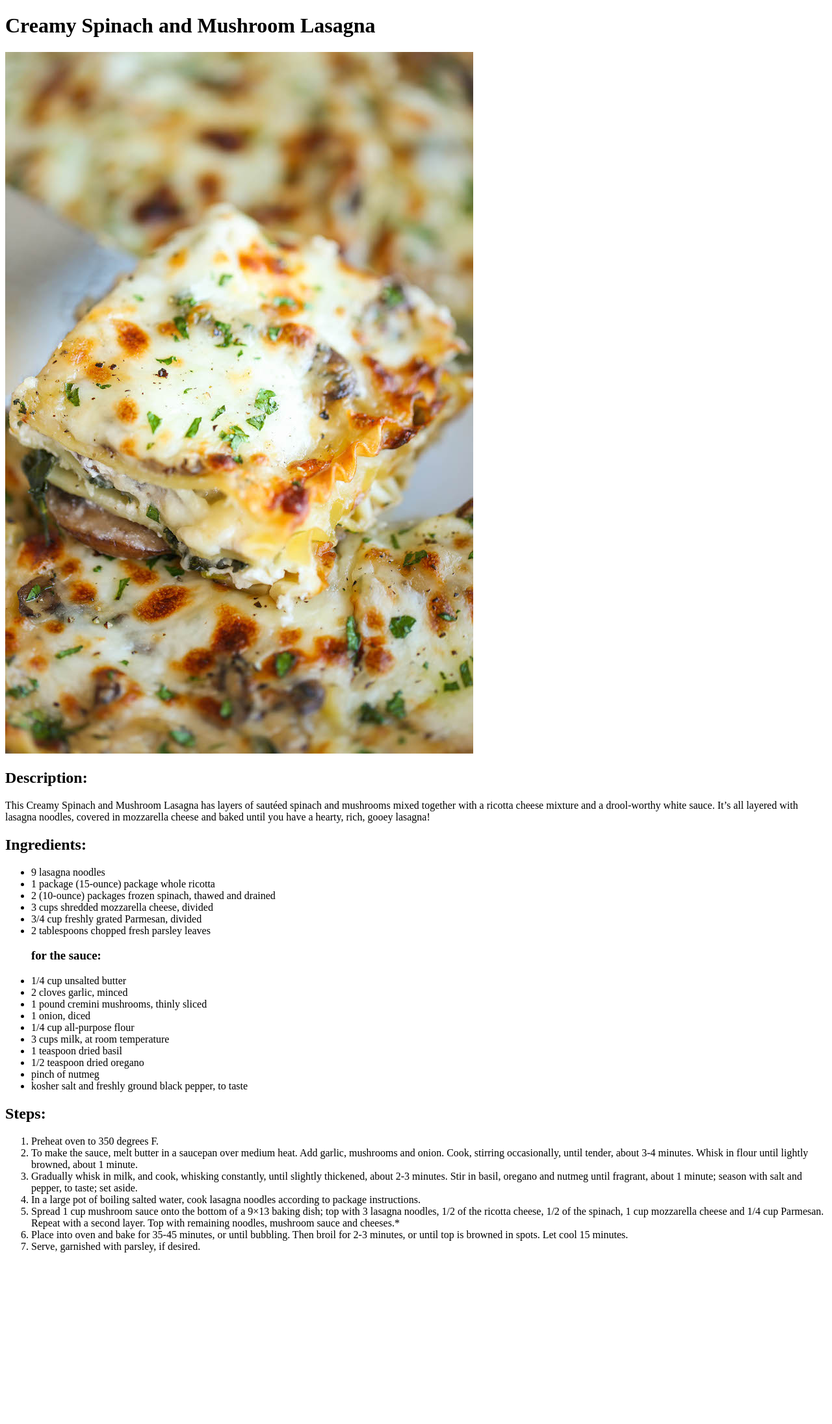
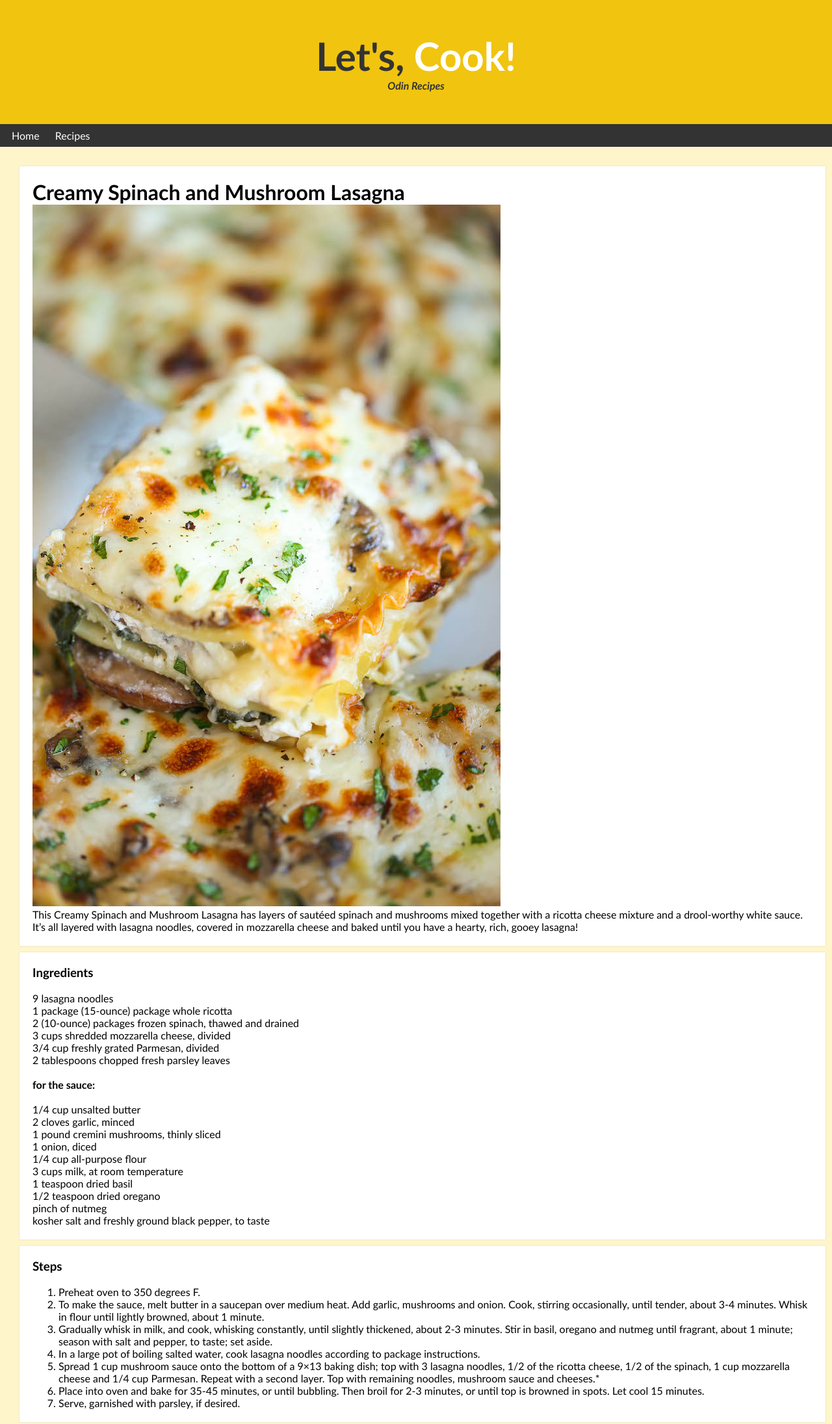
Before and after one commit to shielamarieee/odin-recipes, a plain HTML site: page recipes/lasagna.html in a window 1280 px wide. Shown: the whole page at 65% size. Before the commit the page ends 1944 px from the top, so only its background shows below. Drawn offline with Linux system fonts and the light colour scheme.

Commit message:
add styling on recipes/lasagna.html

```diff
--- a/recipes/lasagna.html
+++ b/recipes/lasagna.html
@@ -2,14 +2,39 @@
 <html lang="en">
   <head>
     <meta charset="utf-8">
-    <title></title>
+    <title>Creamy Spinach and Mushroom Lasagna</title>
+    <link rel="stylesheet" href="../../odin-recipes/style.css">
   </head>
   <body>
+    <div class="header">
+      <h1><span class="highlight">Let's,</span> Cook!</h1>
+        <h2>Odin Recipes</h2>
+    </div>
+
+    <div class="nav">
+      <ul>
+        <li><a href="../../odin-recipes/index.html">Home</a></li>
+        <div class="dropdown">
+          <li><a href="#" class="dropdown-link">Recipes</a></li>
+            <div class="dropdown-content">
+              <a href="../recipes/lasagna.html">Creamy Spinach ang Mushroom Lasagna</a>
+              <a href="../recipes/japchae.html">Japchae</a>
+              <a href="../recipes/porkbbq.html">BBQ Pork Skewers</a>
+            </div>
+        </div>
+      </ul>
+    </div>
+
+    <div class="content">
+      <div class="card">
         <h1>Creamy Spinach and Mushroom Lasagna</h1>
         <img src="../images/lasagna.jpg">
-    <h2>Description:</h2>
         <p>This Creamy Spinach and Mushroom Lasagna has layers of sautéed spinach and mushrooms mixed together with a ricotta cheese mixture and a drool-worthy white sauce. It’s all layered with lasagna noodles, covered in mozzarella cheese and baked until you have a hearty, rich, gooey lasagna!</p>
-    <h2>Ingredients:</h2>
+      </div>
+
+      <div class="card">
+        <h3>Ingredients</h3>
+        <br>
         <ul>
           <li>9 lasagna noodles</li>
           <li>1 package (15-ounce) package whole ricotta</li>
@@ -17,9 +42,9 @@
           <li>3 cups shredded mozzarella cheese, divided</li>
           <li>3/4 cup freshly grated Parmesan, divided</li>
           <li>2 tablespoons chopped fresh parsley leaves</li>
-
-      <h3> for the sauce:</h3>
-
+          <br>
+          <h4> for the sauce:</h4>
+          <br>
           <li>1/4 cup unsalted butter</li>
           <li>2 cloves garlic, minced</li>
           <li>1 pound cremini mushrooms, thinly sliced</li>
@@ -31,8 +56,10 @@
           <li>pinch of nutmeg</li>
           <li>kosher salt and freshly ground black pepper, to taste</li>
         </ul>
-
-    <h2>Steps:</h2>
+      </div>
+      <div class="card">
+        <h3>Steps</h3>
+        <br>
         <ol>
           <li>Preheat oven to 350 degrees F.</li>
           <li>To make the sauce, melt butter in a saucepan over medium heat. Add garlic, mushrooms and onion. Cook, stirring occasionally, until tender, about 3-4 minutes. Whisk in flour until lightly browned, about 1 minute.</li>
@@ -42,5 +69,7 @@
           <li>Place into oven and bake for 35-45 minutes, or until bubbling. Then broil for 2-3 minutes, or until top is browned in spots. Let cool 15 minutes.</li>
           <li>Serve, garnished with parsley, if desired.</li>
         </ol>
+      </div>
+    </div>
   </body>
 </html>
```
Lines whose indentation alone changed are shown as unchanged.
